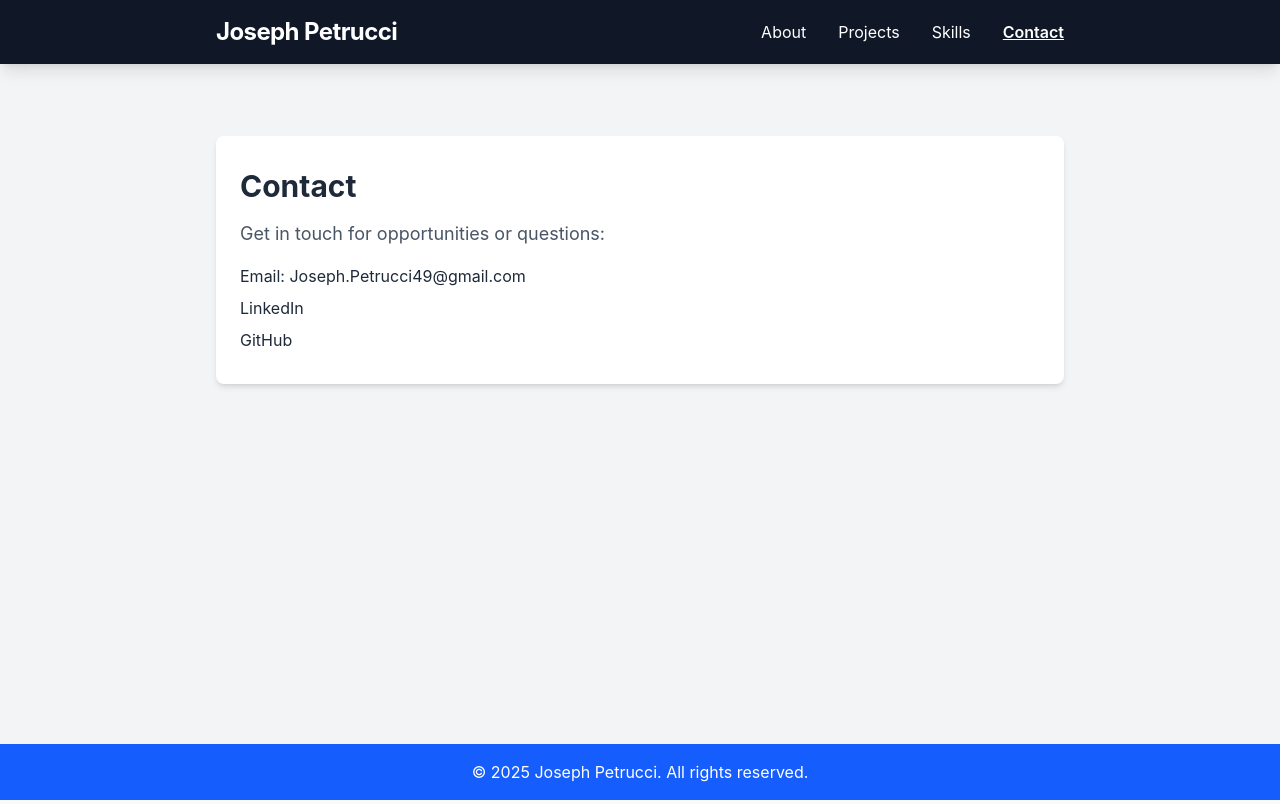
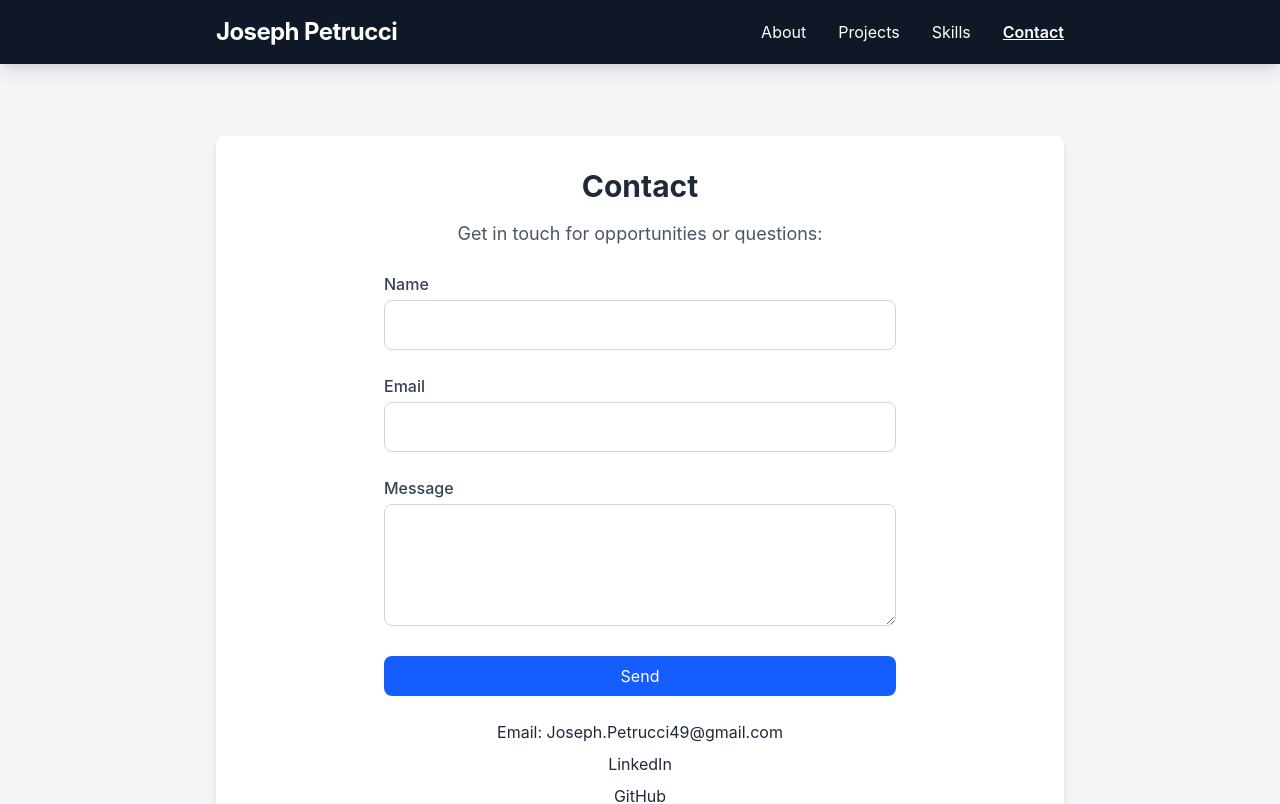
Before and after one commit to jpetrucci49/portfolio-2025, a React (Vite) app: page /contact in a window 1280 px wide. Shown: the top 804 px of the page. Built offline with nearby package versions, Linux system fonts and the light colour scheme.

Commit message:
Update Contact page with form, validation, and submission feedback
- Add form with react-hook-form, Tailwind styling, and framer-motion confirmation
- Implement button disabling and form gray-out during submission with error handling
- Retain existing email, GitHub, and LinkedIn links

```diff
--- a/package.json
+++ b/package.json
@@ -16,6 +16,7 @@
     "framer-motion": "^12.18.1",
     "react": "^19.1.0",
     "react-dom": "^19.1.0",
+    "react-hook-form": "^7.58.1",
     "react-modal": "^3.16.3",
     "react-router-dom": "^7.6.2"
   },
--- a/src/components/Contact.tsx
+++ b/src/components/Contact.tsx
@@ -1,11 +1,129 @@
+import { useForm } from 'react-hook-form';
+import { motion } from 'framer-motion';
+import { useState } from 'react';
+
+type FormData = { name: string; email: string; message: string };
+
 const Contact: React.FC = () => {
+  const {
+    register,
+    handleSubmit,
+    formState: { errors },
+    reset,
+  } = useForm<FormData>();
+  const [isSubmitted, setIsSubmitted] = useState(false);
+  const [isSubmitting, setIsSubmitting] = useState(false);
+  const [error, setError] = useState<string | null>(null);
+
+  const onSubmit = (data: FormData) => {
+    setIsSubmitting(true);
+    setError(null);
+    fetch(import.meta.env.VITE_FORM_URI, {
+      method: 'POST',
+      body: JSON.stringify(data),
+      headers: { 'Content-Type': 'application/json' },
+    })
+      .then(() => {
+        setIsSubmitted(true);
+        reset();
+        setTimeout(() => setIsSubmitted(false), 5000); // Hide after 5s
+      })
+      .catch(() => {
+        setError('Failed to send message. Please try again.');
+      })
+      .finally(() => {
+        setIsSubmitting(false);
+      });
+  };
+
   return (
     <section className="container bg-white p-8 rounded-lg shadow-md my-10">
-      <h2 className="text-3xl font-bold text-gray-800 mb-4">Contact</h2>
-      <p className="text-lg text-gray-600 mb-4">
+      <h2 className="text-3xl font-bold text-gray-800 mb-4 text-center">
+        Contact
+      </h2>
+      <p className="text-lg text-gray-600 mb-6 text-center">
         Get in touch for opportunities or questions:
       </p>
-      <ul className="space-y-2 list-none">
+      <form
+        onSubmit={handleSubmit(onSubmit)}
+        className={`space-y-6 max-w-lg mx-auto ${
+          isSubmitting ? 'opacity-50 pointer-events-none' : ''
+        }`}
+        aria-busy={isSubmitting}
+      >
+        <div>
+          <label className="block text-gray-700 font-medium mb-1">Name</label>
+          <input
+            {...register('name', { required: true })}
+            className="w-full p-3 border border-gray-300 rounded-lg focus:ring-2 focus:ring-[--color-primary] focus:border-transparent"
+            aria-invalid={errors.name ? 'true' : 'false'}
+          />
+          {errors.name && (
+            <span className="text-red-500 text-sm mt-1">Name is required</span>
+          )}
+        </div>
+        <div>
+          <label className="block text-gray-700 font-medium mb-1">Email</label>
+          <input
+            {...register('email', { required: true, pattern: /^\S+@\S+$/i })}
+            className="w-full p-3 border border-gray-300 rounded-lg focus:ring-2 focus:ring-[--color-primary] focus:border-transparent"
+            aria-invalid={errors.email ? 'true' : 'false'}
+          />
+          {errors.email && (
+            <span className="text-red-500 text-sm mt-1">
+              Valid email is required
+            </span>
+          )}
+        </div>
+        <div>
+          <label className="block text-gray-700 font-medium mb-1">
+            Message
+          </label>
+          <textarea
+            {...register('message', { required: true })}
+            className="w-full p-3 border border-gray-300 rounded-lg focus:ring-2 focus:ring-[--color-primary] focus:border-transparent"
+            rows={4}
+            aria-invalid={errors.message ? 'true' : 'false'}
+          />
+          {errors.message && (
+            <span className="text-red-500 text-sm mt-1">
+              Message is required
+            </span>
+          )}
+        </div>
+        <button
+          type="submit"
+          className="w-full bg-blue-600 text-white px-4 py-2 rounded-lg hover:bg-blue-700 focus:ring-2 focus:ring-blue-500 focus:outline-none transition-colors duration-200 disabled:opacity-50 disabled:cursor-not-allowed"
+          disabled={isSubmitting}
+        >
+          {isSubmitting ? 'Sending...' : 'Send'}
+        </button>
+      </form>
+      {isSubmitted && (
+        <motion.div
+          initial={{ opacity: 0, y: 10 }}
+          animate={{ opacity: 1, y: 0 }}
+          exit={{ opacity: 0, y: 10 }}
+          className="mt-4 p-3 bg-green-100 text-green-700 rounded-lg text-center"
+          role="alert"
+          aria-live="polite"
+        >
+          Message sent successfully!
+        </motion.div>
+      )}
+      {error && (
+        <motion.div
+          initial={{ opacity: 0, y: 10 }}
+          animate={{ opacity: 1, y: 0 }}
+          exit={{ opacity: 0, y: 10 }}
+          className="mt-4 p-3 bg-red-100 text-red-700 rounded-lg text-center"
+          role="alert"
+          aria-live="polite"
+        >
+          {error}
+        </motion.div>
+      )}
+      <ul className="mt-6 space-y-2 list-none text-center">
         <li>
           <a
             href="mailto:Joseph.Petrucci49@gmail.com"
```
Also changed, not shown: 2 other files (tests, documents, lock files or other folders).
